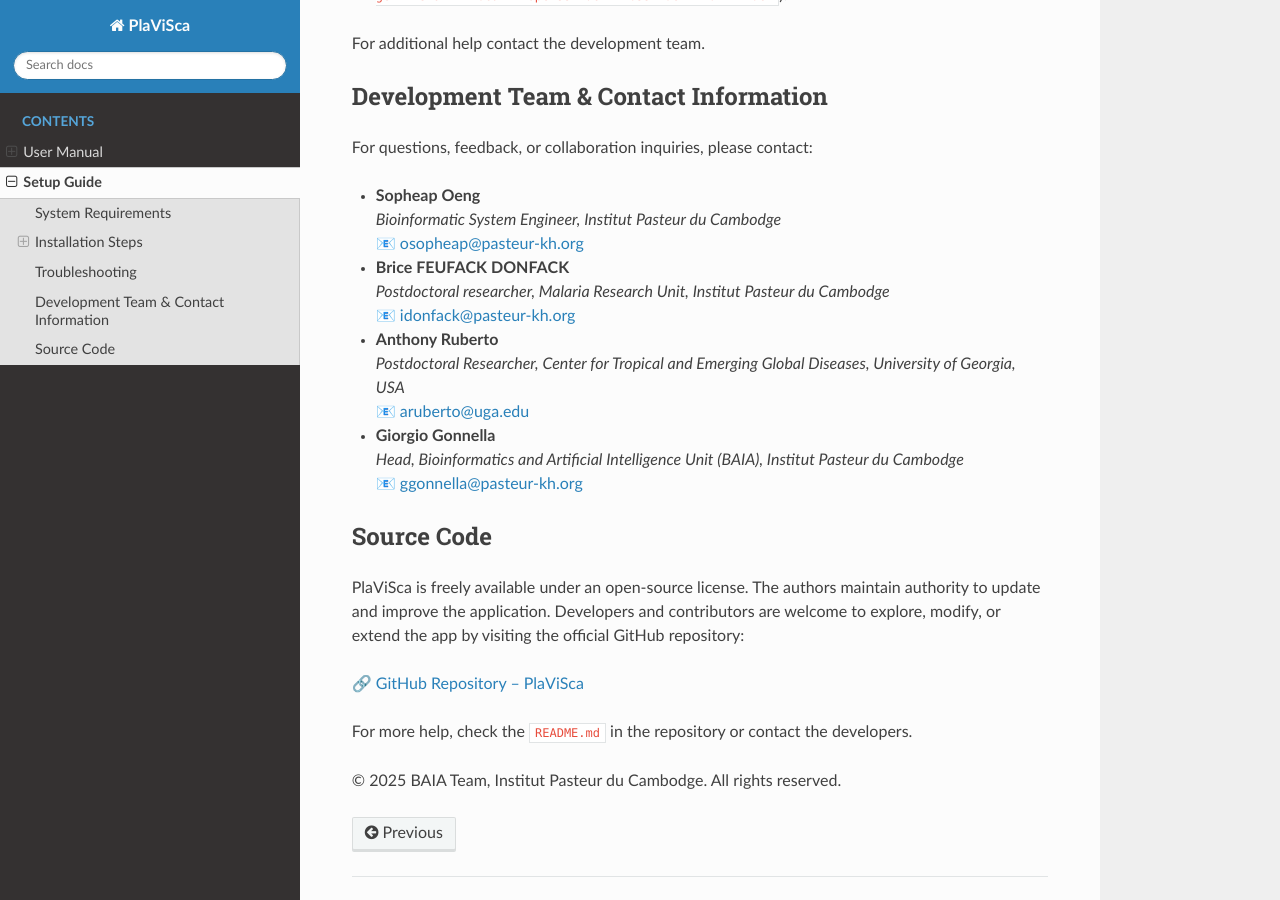
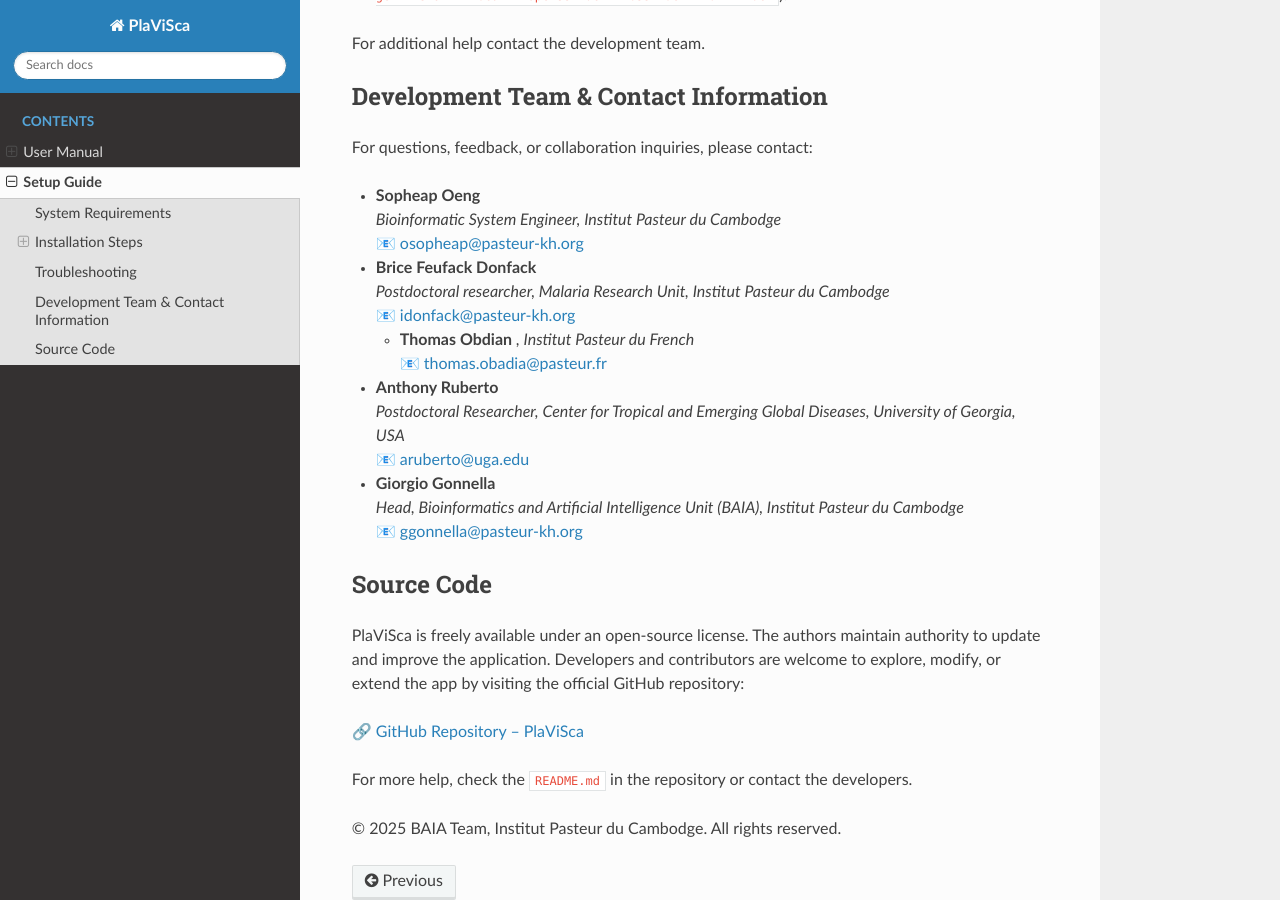
Before and after one commit to baia-ipc/PlaViSCA-app, a Sphinx documentation site: the page built from manual/docs/source/setup_guide.md, in a window 1280 px wide and 900 px high, scrolled down 1952 px. Built offline with Sphinx 7.4.7 and the Read the Docs theme 3.1.0, drawn with Linux system fonts in a browser that asks for light colours.

Commit message:
Update manual adding thomas

```diff
--- a/manual/docs/source/setup_guide.md
+++ b/manual/docs/source/setup_guide.md
@@ -87,9 +87,13 @@
   _Bioinformatic System Engineer, Institut Pasteur du Cambodge_
   📧 [osopheap@pasteur-kh.org](mailto:osopheap@pasteur-kh.org)
 
-- **Brice FEUFACK DONFACK**
+- **Brice Feufack Donfack**
   _Postdoctoral researcher, Malaria Research Unit, Institut Pasteur du Cambodge_
   📧 [idonfack@pasteur-kh.org](mailto:idonfack@pasteur-kh.org)
+
+  - **Thomas Obdian**
+    _, Institut Pasteur du French_
+    📧 [thomas.obadia@pasteur.fr](mailto:thomas.obadia@pasteur.fr)
 
 - **Anthony Ruberto**
   _Postdoctoral Researcher, Center for Tropical and Emerging Global Diseases, University of Georgia, USA_
```
